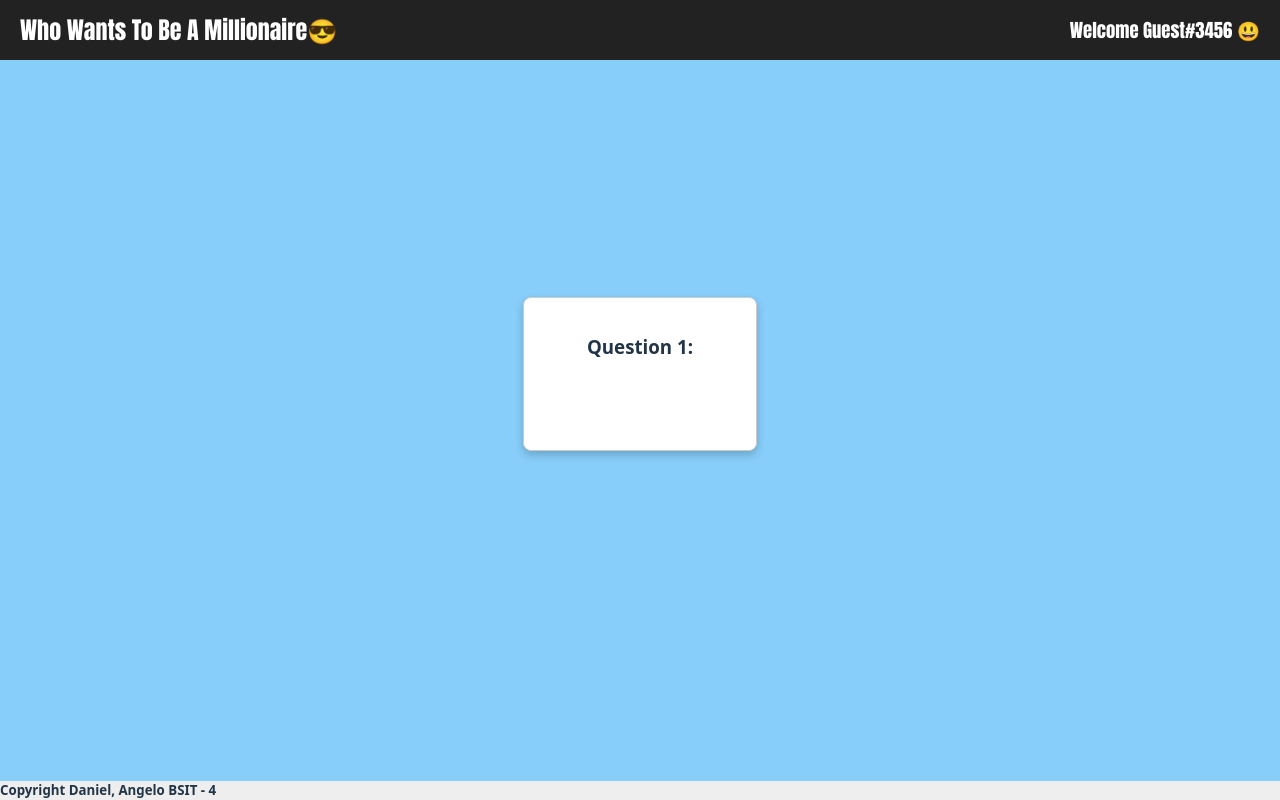
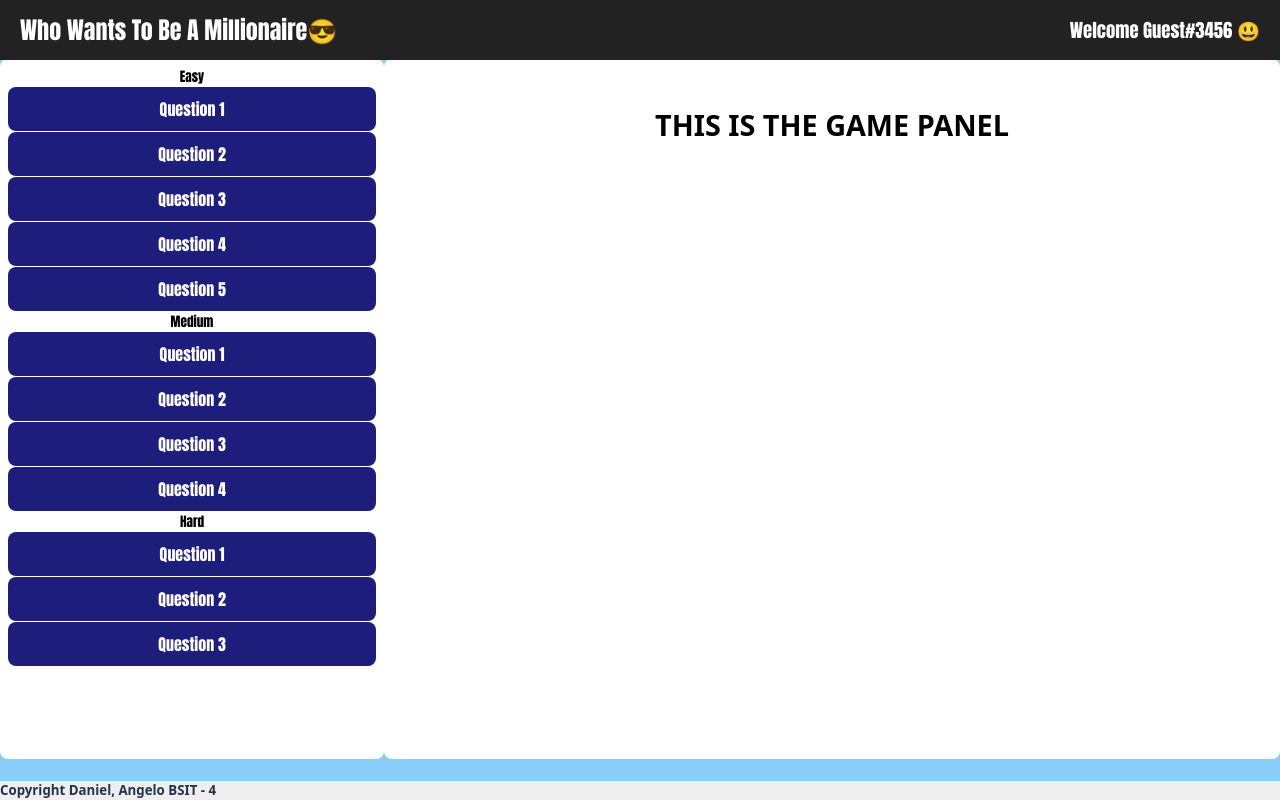
Before and after one commit to angelo-daniel/Millionaire, a React (Vite) app: page / in a window 1280 px wide. Both pictures are taken after a click on the button "START THE GAME". Built offline with nearby package versions, Linux system fonts and the light colour scheme.

Commit message:
Single Player Panels

```diff
--- a/src/App.css
+++ b/src/App.css
@@ -21,12 +21,14 @@
 #main-content{
  flex: 1;
  display: flex;
- flex-direction: column;
+ flex-direction: row;
  justify-content: center;
- align-items: center;
- padding-top: 30px;
+ padding-top: 100px;
  text-align: center;
- width: auto;
+ width: 100%;
+ height: calc(100vh - 120px);
+ box-sizing: border-box;
+
 }
 
 .footer{
@@ -134,7 +136,7 @@
   color: white;
 }
 
-.flashcard{
+/* .flashcard{
   width: 200px;
   height: 120px;
   background: white;
@@ -144,7 +146,7 @@
   padding: 16px;
   cursor: pointer;
   transition: transform 0.6s;
-}
+} */
 .top-bar{
  position: fixed;
   top: 0;
@@ -161,3 +163,61 @@
   padding: 10px 20px;
   font-family: impact;
 }
+
+.left-panel-1pmode{
+  width: 30%;
+  display: flex;
+  flex-direction: column;
+  gap: 10px;
+  background-color: white;
+  padding: 8px;
+  border-radius: 8px;
+  box-sizing: border-box;
+  height: 100%;
+  color: black;
+  overflow-y: auto;
+}
+
+.right-panel-1pmode{
+  padding: 20px;
+  background-color: white;
+  font-size: 1.2rem;
+  border-radius: 8px;
+  margin-bottom: 20px;
+  text-align: center;
+  box-sizing: border-box;
+  width: 70%;
+  height: 100%;
+  color: black;
+  overflow-y: auto;
+}
+
+.difficulty-text{
+  /* background-color: red; */
+  font-family: impact;
+}
+
+.styled-list{
+  list-style-type: none;
+  padding: 0;
+  margin: 0;
+  box-sizing: border-box;
+}
+
+.styled-list li {
+  border: 2px black;
+  background-color: rgb(29, 29, 123);
+  padding: 10px 15px;
+  margin-bottom: 1px;
+  border-radius: 8px;
+  color: white;
+  font-weight: 400;
+  /* cursor: pointer; */
+  transition: background-color 0.7s ease;
+  overflow-y: hidden;
+  box-sizing: border-box;
+}
+.difficulty-text h5 {
+  margin-bottom: 0;
+  margin-top: 0;
+}
--- a/src/App.jsx
+++ b/src/App.jsx
@@ -8,6 +8,7 @@
   const [nameValue, setNameValue] = useState("");
   const [nameValue2, setNameValue2] = useState("");
   const [mode, whatMode] = useState(1);
+  const [difficulty, setDifficulty] = useState(1);
 
 
   const modeSelect1 =()=>{
@@ -23,8 +24,8 @@
       isGameStart(true)
       setUsername("Guest#3456")
     }
-    else if(nameValue.length > 25) {
-      alert("Name cannot exceed 25 characters :)")
+    else if(nameValue.length > 13) {
+      alert("Name cannot exceed 13 characters :)")
       setNameValue("")
     }
     else {
@@ -98,15 +99,38 @@
 
         {gameStart ? (
 
-          <div>
+          <>
            {mode === 1 && (
             <>
+              <div className='left-panel-1pmode'>
+                  <div className='difficulty-text'>
+                      <h5>Easy</h5>
+                      <ul className='styled-list'>
+                        <li>Question 1</li>
+                        <li>Question 2</li>
+                        <li>Question 3</li>
+                        <li>Question 4</li>
+                        <li>Question 5</li>
+                      </ul>
+                      <h5>Medium</h5>
+                        <ul className='styled-list'>
+                        <li>Question 1</li>
+                        <li>Question 2</li>
+                        <li>Question 3</li>
+                        <li>Question 4</li>
+                      </ul>
+                      <h5>Hard</h5>
+                        <ul className='styled-list'>
+                        <li>Question 1</li>
+                        <li>Question 2</li>
+                        <li>Question 3</li>
+                      </ul>
+                  </div>
+              </div>
 
-
-            <div className='flashcard' >
-              <h3>Question 1:</h3>
-
-            </div>
+              <div className='right-panel-1pmode'>
+                  <h2>THIS IS THE GAME PANEL</h2>
+              </div>
             </>
            ) }
 
@@ -114,8 +138,8 @@
             <>
             <h1>THIS IS PLAYER 2 MODE, Players:  {username}, {username2}</h1></>
            )}
-          </div>
 
+          </>
 
         ): (
           <div className="main-div">
```
